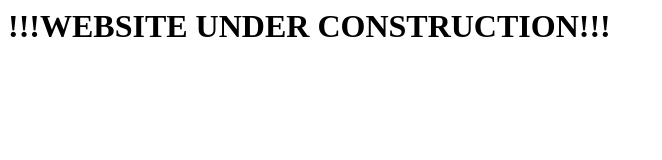
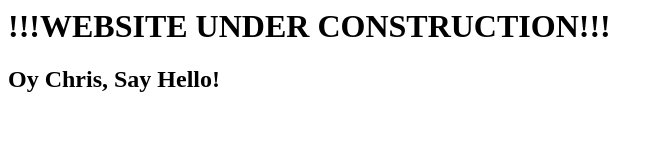
Before and after one commit to TheBEAST8/TheBEAST8.github.io, a plain HTML site: page index.html in a window 1280 px wide. Shown: the whole page, without its empty margins (0-662 px from the left). Drawn offline with Linux system fonts and the light colour scheme.

Commit message:
Update index.html

```diff
--- a/index.html
+++ b/index.html
@@ -5,5 +5,6 @@
   <body>
     <title>Hi I'm Coding My Own Website</title>
     <h1>!!!WEBSITE UNDER CONSTRUCTION!!!</h1>
+    <h2>Oy Chris, Say Hello!</h2>
   </body>
 </html>
```
